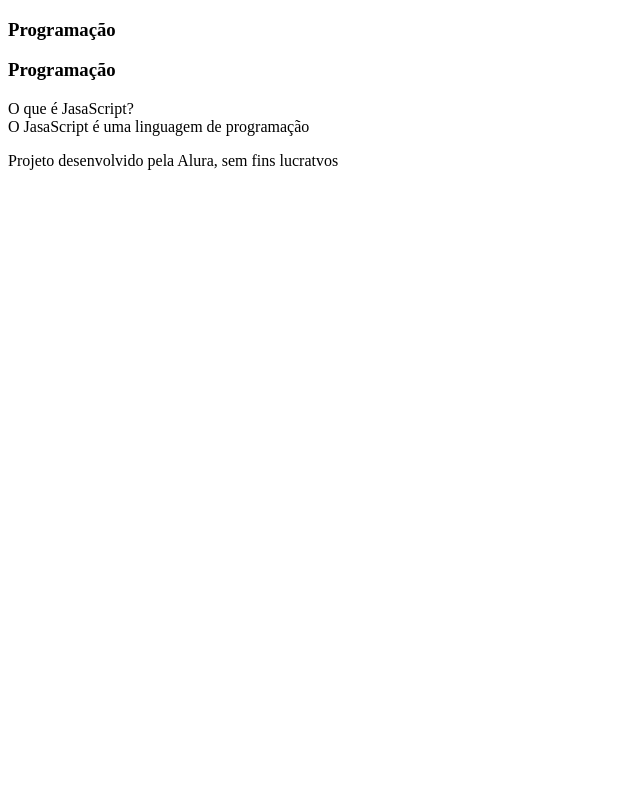
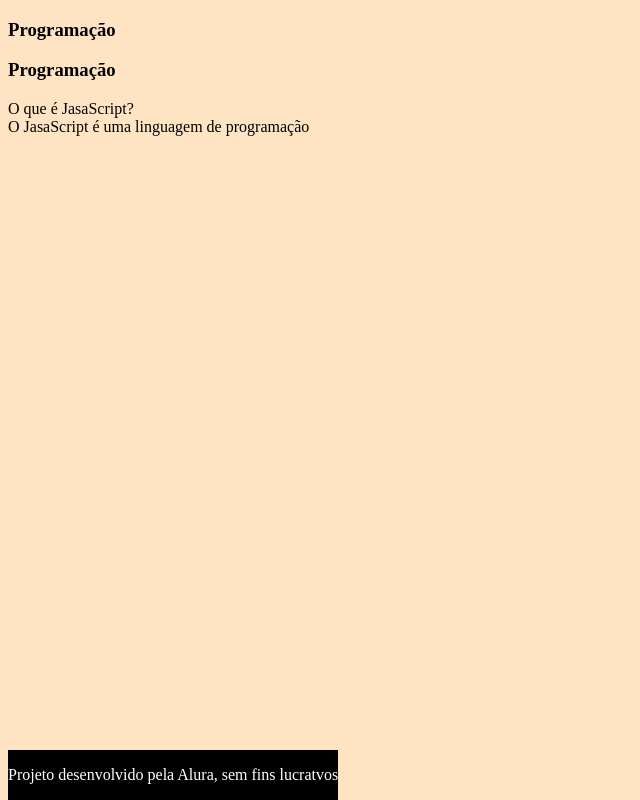
Before and after one commit to gabyzuin/Gaby-, a plain HTML site: page Gaby/index.html in a window 1280 px wide. Shown: the whole page, without its empty margins (0-640 px from the left). Drawn offline with Linux system fonts and the light colour scheme; files that its build step writes are made by us from their sources.

Commit message:
Add files via upload

```diff
--- a/Gaby/index.html
+++ b/Gaby/index.html
@@ -3,11 +3,11 @@
 <head>
     <meta charset="UTF-8">
     <meta name="viewport" content="width=device-width, initial-scale=1.0">
+    <link rel="stylesheet" href="assets/style.css">
     <title>Flashcard</title>
 </head>
 <body>
     <main>
-
 <section id="container">
     <article class="cartao">
         <div class=cartao__conteudo></div>
--- /dev/null
+++ b/Gaby/style.css
@@ -0,0 +1,10 @@
+body {
+    background-color:bisque;
+}
+
+footer {
+    background-color: black;
+    color: white;
+    position: fixed;
+    bottom: 0;
+}
```
